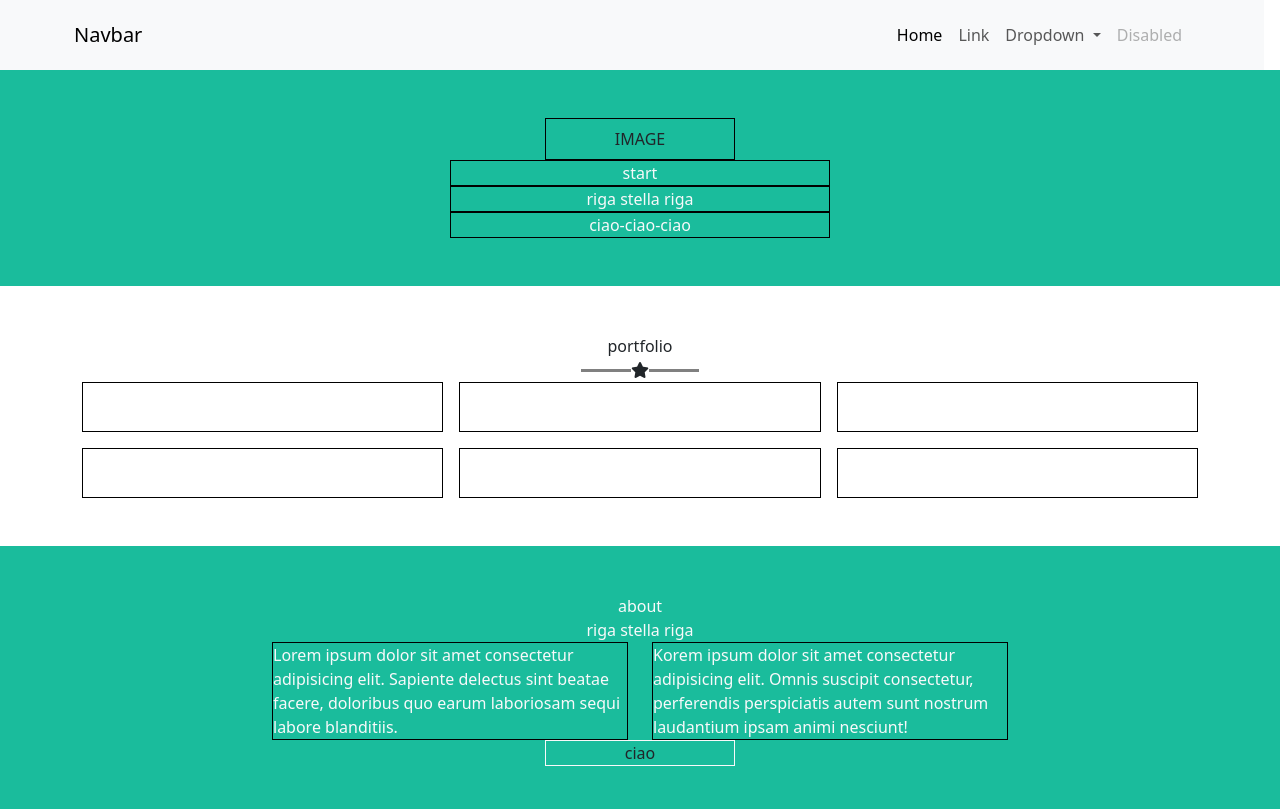
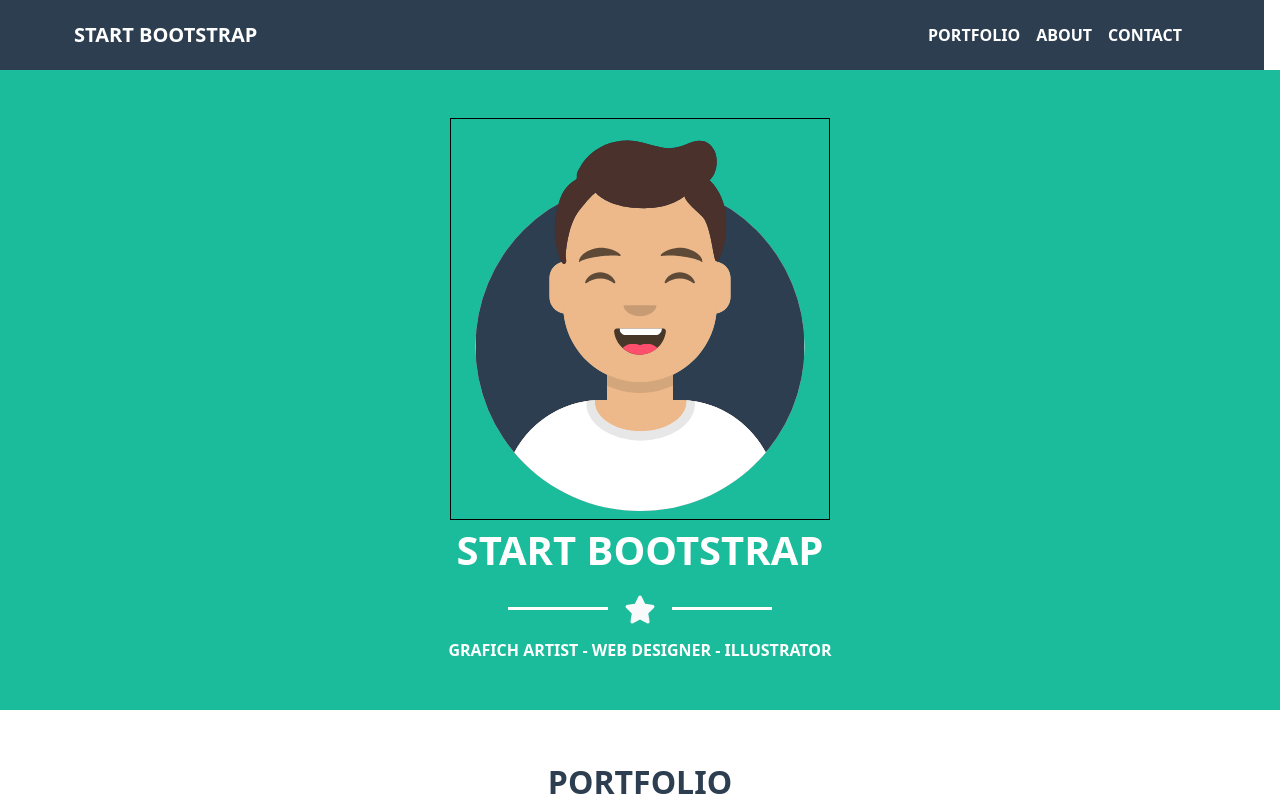
Before and after one commit to emanuelesacchetti/html-css-bootstrap-freelancer, a plain HTML site: page index.html in a window 1280 px wide. Shown: the top 809 px of the page. Drawn offline with nearby package versions, Linux system fonts and the light colour scheme.

Commit message:
header, hero, portfolio e about qausi terminati

```diff
--- a/css/style.css
+++ b/css/style.css
@@ -1,9 +1,3 @@
-* {
-    margin: 0;
-    padding: 0;
-    box-sizing: border-box;
-}
-
 .debug .ms_header-box {
     border: 1px solid red;
 
@@ -17,41 +11,45 @@
 .debug .ms_message {
     height: 50px;
 }
-.debug .riga {
-    width: 50px;
-    height: 3px;
-    background-color: gray;
-    display: inline-block;
+
+
+/*ROOT*/
+:root {
+    --ms_ColorGreen: #1abc9c;
+    --ms_ColorDarkGray: #2c3e50;
 }
-
+.ms_text-dark { color: var(--ms_ColorDarkGray); }
+.ms_bg-dark { background-color: var(--ms_ColorDarkGray); }
 
 header {
     height: 70px;
-    background-color: #2c3e50;
-    top: 0;
-    left: 0;
 }
-#header-cont {
-    height: 100%;
-}
-header .row {
-    height: 100%;
+#navbar {
+    background-color: var(--ms_ColorDarkGray);
 }
 main {
     margin-top: 70px;
 }
+.ms_design-row {
+    width: 100px;
+    height: 3px;
+    display: inline-block;
+}
 #hero {
-    background-color: #1abc9c;
+    background-color: var(--ms_ColorGreen);
+}
+#portfolio .row .ms_section-title {
+    color: var(--ms_ColorDarkGray);
 }
 #about {
-    background-color: #1abc9c;
+    background-color: var(--ms_ColorGreen);
 }
 #ms_footer-top {
-    background-color: #3a546d;
+    background-color: var(--ms_ColorDarkGray);
     height: 150px;
     width: 100%;
 }
 #ms_footer-bottom {
     height: 40px;
-    background-color: #2c3e50;
+    background-color: var(--ms_ColorDarkGray);
 }
--- a/index.html
+++ b/index.html
@@ -11,33 +11,22 @@
 </head>
 <body class="debug">
     <header class="fixed-top me-3">    <!--questo margin/end è molto dubbio-->
-        <nav class="navbar navbar-expand-lg bg-body-tertiary h-100">
+        <nav class="navbar navbar-expand-lg h-100" id="navbar">
             <div class="container">
-              <a class="navbar-brand" href="#">Navbar</a>
+              <a class="navbar-brand text-white fw-bold" href="#">START BOOTSTRAP</a>
               <button class="navbar-toggler" type="button" data-bs-toggle="collapse" data-bs-target="#navbarSupportedContent" aria-controls="navbarSupportedContent" aria-expanded="false" aria-label="Toggle navigation">
                 <span class="navbar-toggler-icon"></span>
               </button>
               <div class="collapse navbar-collapse" id="navbarSupportedContent">
                 <ul class="navbar-nav ms-auto mb-2 mb-lg-0">
                   <li class="nav-item">
-                    <a class="nav-link active" aria-current="page" href="#">Home</a>
+                    <a class="nav-link text-white fw-semibold" href="portfolio">PORTFOLIO</a>
                   </li>
                   <li class="nav-item">
-                    <a class="nav-link" href="#">Link</a>
-                  </li>
-                  <li class="nav-item dropdown">
-                    <a class="nav-link dropdown-toggle" href="#" role="button" data-bs-toggle="dropdown" aria-expanded="false">
-                      Dropdown
-                    </a>
-                    <ul class="dropdown-menu">
-                      <li><a class="dropdown-item" href="#">Action</a></li>
-                      <li><a class="dropdown-item" href="#">Another action</a></li>
-                      <li><hr class="dropdown-divider"></li>
-                      <li><a class="dropdown-item" href="#">Something else here</a></li>
-                    </ul>
+                    <a class="nav-link text-white fw-semibold" href="about">ABOUT</a>
                   </li>
                   <li class="nav-item">
-                    <a class="nav-link disabled">Disabled</a>
+                    <a class="nav-link text-white fw-semibold" href="about">CONTACT</a>
                   </li>
                 </ul>
 
@@ -48,41 +37,57 @@
     <main>
         <section class="py-5" id="hero">
             <div class="container">
-                <div class="row">
-                    <div class="col-12 col-md-2 offset-md-5 text-center ms_border p-2">IMAGE</div>
-                    <div class="col-12 col-md-4 offset-md-4 text-center text-light ms_border">start</div>
-                    <div class="col-12 col-md-4 offset-md-4 text-center text-light ms_border">riga stella riga</div>
-                    <div class="col-12 col-md-4 offset-md-4 text-center text-light ms_border">ciao-ciao-ciao</div>
+                <div class="row justify-content-center">
+                    <div class="col-8 col-md-4 text-center ms_border p-2">
+                        <img src="img/avatar.svg" alt="">
+                    </div>
+                    <div class="col-10 text-center text-white fw-bold fs-1">START BOOTSTRAP</div>
+                    <div class="col-10 text-center text-light d-flex justify-content-center align-items-center my-2">
+                        <span class="ms_design-row bg-white"></span><span class="ms_star fs-3 px-3"><i class="fa-solid fa-star"></i></span><span class="ms_design-row bg-white"></span>
+                    </div>
+                    <div class="col-10 col-md-10 text-center text-light text-white fs-6 fw-semibold">GRAFICH ARTIST - WEB DESIGNER - ILLUSTRATOR</div>
                 </div>
             </div>
         </section>
 
         <section class="py-5" id="portfolio">
             <div class="container">
-                <div class="row">
-                    <div class="col-12 col-md-4 offset-md-4 text-center">portfolio</div>
-                    <div class="col-12 col-md-4 offset-md-4 text-center d-flex align-items-center justify-content-center">
-                        <span class="riga"></span><span class="stella"><i class="fa-solid fa-star"></i></span><span class="riga"></span>
+                <div class="row justify-content-center">
+                    <div class="col-10 text-center fs-2 fw-semibold ms_section-title">PORTFOLIO</div>
+                    <div class="col-10 text-center d-flex align-items-center justify-content-center my-2">
+                        <span class="ms_design-row ms_bg-dark"></span><span class="ms_star fs-3 px-3 ms_text-dark"><i class="fa-solid fa-star"></i></span><span class="ms_design-row ms_bg-dark"></span>
                     </div>
                 </div>
                 <div class="row g-3">
                     <div class="col-12 col-md-6 col-lg-4 text-center ">
-                        <div class="ms_border"></div>
+                        <div>
+                            <img class="img-fluid rounded-2" src="img/cabin.png" alt="">
+                        </div>
                     </div>
                     <div class="col-12 col-md-6 col-lg-4 text-center ">
-                        <div class="ms_border"></div>
+                        <div>
+                            <img class="img-fluid rounded-2" src="img/cake.png" alt="">
+                        </div>
                     </div>
                     <div class="col-12 col-md-6 col-lg-4 text-center ">
-                        <div class="ms_border"></div>
+                        <div>
+                            <img class="img-fluid rounded-2" src="img/circus.png" alt="">
+                        </div>
                     </div>
                     <div class="col-12 col-md-6 col-lg-4 text-center ">
-                        <div class="ms_border"></div>
+                        <div>
+                            <img class="img-fluid rounded-2" src="img/game.png" alt="">
+                        </div>
                     </div>
                     <div class="col-12 col-md-6 col-lg-4 text-center ">
-                        <div class="ms_border"></div>
+                        <div>
+                            <img class="img-fluid rounded-2" src="img/safe.png" alt="">
+                        </div>
                     </div>
                     <div class="col-12 col-md-6 col-lg-4 text-center ">
-                        <div class="ms_border"></div>
+                        <div>
+                            <img class="img-fluid rounded-2" src="img/submarine.png" alt="">
+                        </div>
                     </div>
                 </div>
             </div>
@@ -90,20 +95,26 @@
 
         <section class="py-5" id="about">
             <div class="container">
-                <div class="row">
-                    <div class="col-12 col-md-4 offset-md-4 text-center text-light">about</div>
-                    <div class="col-12 col-md-4 offset-md-4 text-center text-light">riga stella riga</div>
+                <div class="row justify-content-center">
+                    <div class="col-10 text-center fs-2 fw-semibold ms_section-title">ABOUT</div>
+                    <div class="col-10 text-center d-flex align-items-center justify-content-center my-2">
+                        <span class="ms_design-row bg-white"></span><span class="ms_star fs-3 px-3 text-white"><i class="fa-solid fa-star"></i></span><span class="ms_design-row bg-white"></span>
+                    </div>
                 </div>
-                <div class="row">
-                    <div class="col-10 offset-1 col-md-4 offset-md-2 text-light">
-                        <div class="ms_border">Lorem ipsum dolor sit amet consectetur adipisicing elit. Sapiente delectus sint beatae facere, doloribus quo earum laboriosam sequi labore blanditiis.</div>
+                <div class="row justify-content-center">
+                    <div class="col-10 col-md-5 text-light">
+                        <div>Lorem ipsum dolor sit amet consectetur adipisicing elit. Sapiente delectus sint beatae facere, doloribus quo earum laboriosam sequi labore blanditiis.</div>
                     </div>
-                    <div class="col-10 offset-1 col-md-4 offset-md-0 text-light">
-                        <div class="ms_border">Korem ipsum dolor sit amet consectetur adipisicing elit. Omnis suscipit consectetur, perferendis perspiciatis autem sunt nostrum laudantium ipsam animi nesciunt!</div>
+                    <div class="col-10 col-md-5 text-light">
+                        <div>Korem ipsum dolorg elit. Omnis suscipit consectetur, perferendis perspiciatis autem sunt nostrum laudantium ipsam animi nesciunt!</div>
                     </div>
                 </div>
                 <div class="row">
-                    <div class="col-2 offset-5 text-center border border-light">ciao</div>
+                    <div class="col-2 offset-5 my-3">
+                        <button type="button" class="btn btn-outline-light">
+                            <a href="#" class="fw-semibold text-decoration-none text-white"><div><i class="fa-solid fa-download"></i> Download</div></a>
+                        </button>
+                    </div>
                 </div>
             </div>
         </section>
```
Also changed, not shown: img/avatar.svg (added), img/cabin.png (added), img/cake.png (added), img/circus.png (added), img/game.png (added), img/safe.png (added), img/submarine.png (added).
